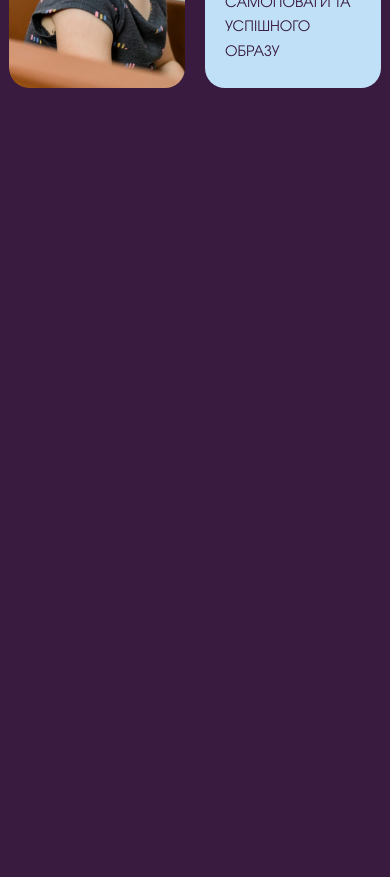
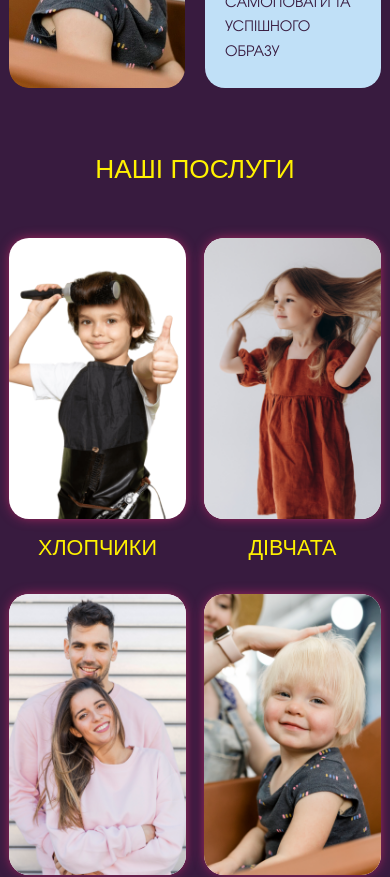
Before and after one commit to Buzovskiy/chicchick.com.ua-next, a Next.js app: page / in a window 390 px wide. Shown: the part 2760-3637 px from the top of the page. Before the commit the page ends 2896 px from the top, so only its background shows below. Built offline with nearby package versions, Linux system fonts and the light colour scheme; a web font is replaced by a local one.

Commit message:
add styling for our services block

```diff
--- a/app/page.js
+++ b/app/page.js
@@ -15,7 +15,7 @@ export default function Home() {
       <Fragment>
          <Hero/>
          <AboutUs/>
-         {/*<OurService/>*/}
+         <OurService/>
          {/*<BookCall/>*/}
          {/*<WhyUs/>*/}
          {/*<Gift/>*/}
--- a/components/OurService/style.css
+++ b/components/OurService/style.css
@@ -1,13 +1,13 @@
 .our-service .section-heading {
-    margin: 70px 0;
+    margin: 4.4rem 0;
     text-align: center;
 }
 
 .our-service .section-blocks {
     display: grid;
     grid-template-columns: 1fr 1fr 1fr;
-    grid-column-gap: 40px;
-    grid-row-gap: 40px;
+    grid-column-gap: 2.5rem;
+    grid-row-gap: 2.5rem;
 }
 
 .our-service .photo-wrapper {
@@ -23,11 +23,28 @@
 
 .our-service .block .title {
     font-family: var(--shantell-sans-font), cursive;
-    font-size: 35px;
+    font-size: 2rem;
     color: #FFF200;
     text-align: center;
-    padding: 30px 0;
+    padding: 1.8rem 0;
     text-transform: uppercase;
 }
 
+@media (max-width: 992px) {
+    .our-service .section-blocks {
+        grid-template-columns: 1fr 1fr;
+        grid-column-gap: 1.5rem;
+        grid-row-gap: 1.5rem;
+    }
+
+    .our-service .block .title{
+        padding: 1.3rem 0;
+        font-size: 1.8rem;
+    }
+
+    .our-service .section-heading{
+        margin-top: 0px;
+    }
+}
+
 /*.our-service*/
```
